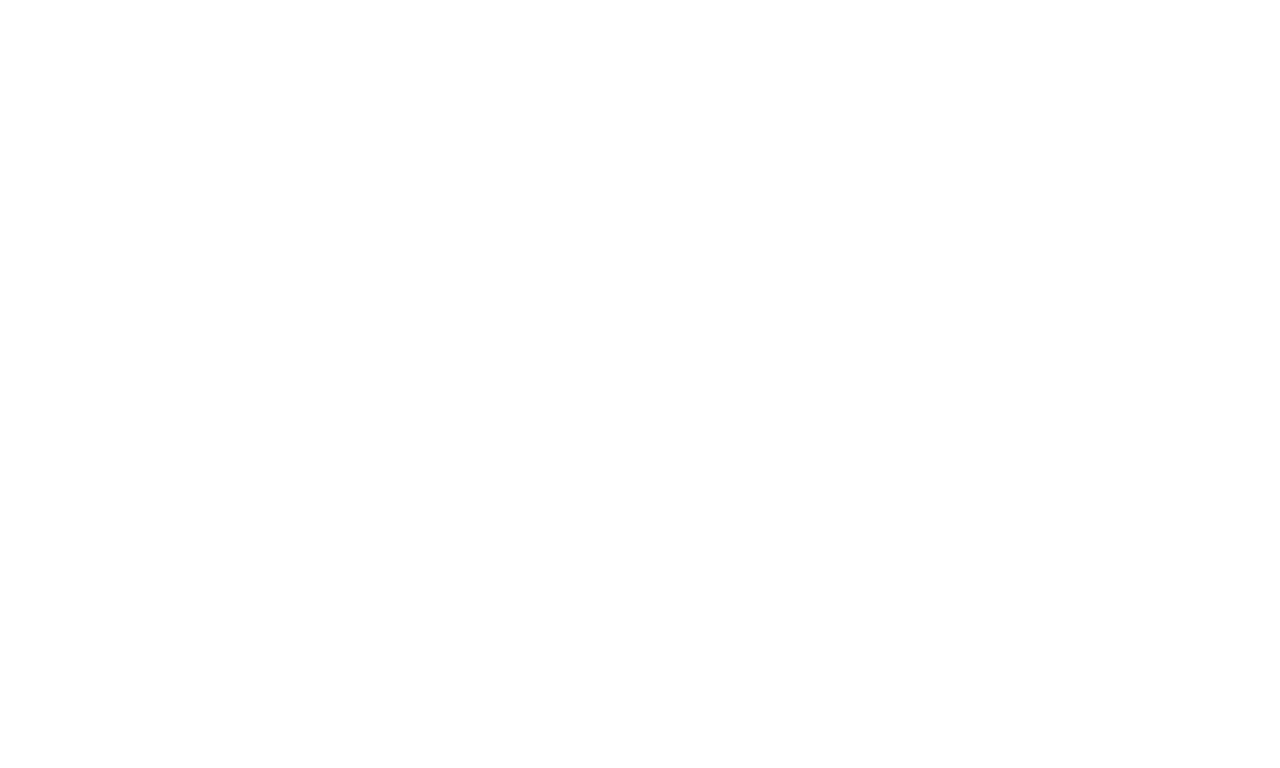
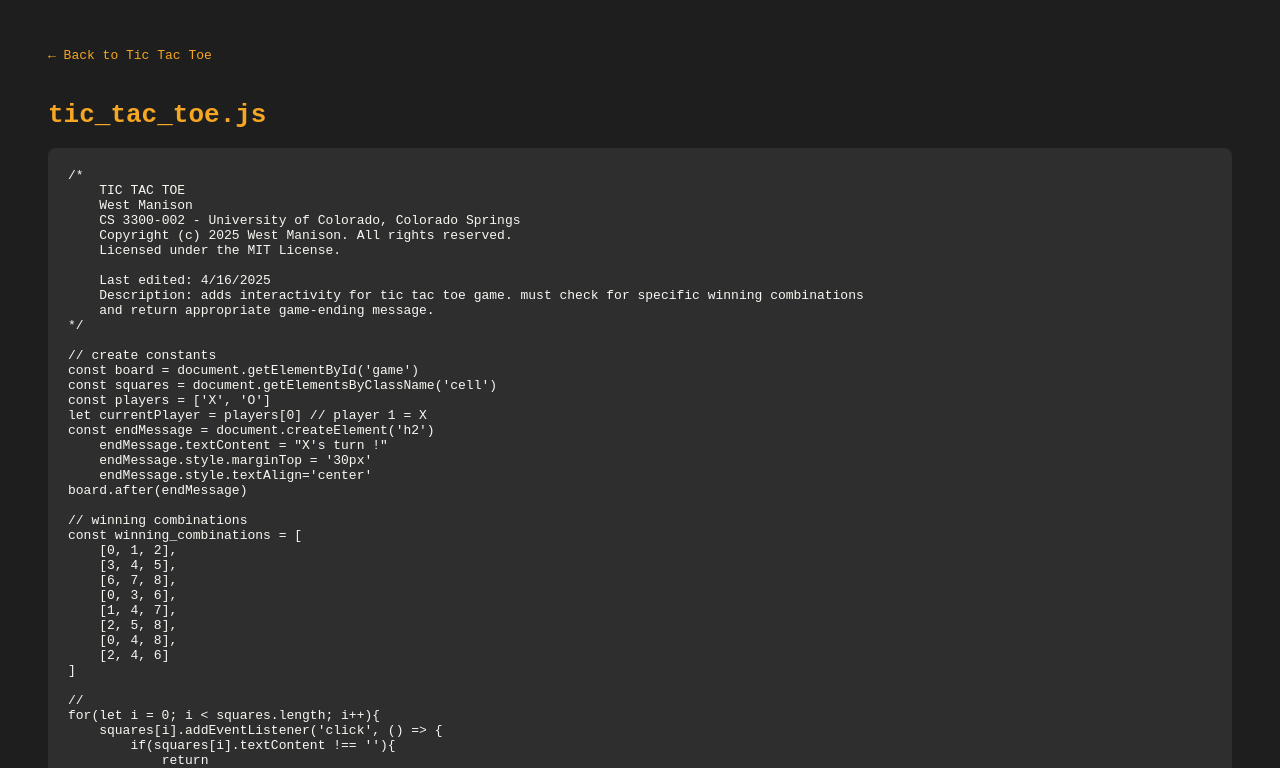
Before and after one commit to WManison/WManison.github.io, a plain HTML site: page West Manison - Project/view_js_code.html in a window 1280 px wide. Shown: the top 768 px of the page. Drawn offline with Linux system fonts and the light colour scheme.

Commit message:
Update view_{css,html,js}_code files.
They all seem to have functionality but I'm considering adding them all to one page with tabs instead.

```diff
--- a/West Manison - Project/tic_tac_toe.html
+++ b/West Manison - Project/tic_tac_toe.html
@@ -3,6 +3,7 @@
 <head>
     <link rel="stylesheet" href="./tic_tac_toe.css">
     <link rel="stylesheet" href="../ProjectWebsite.css">
+    <link rel="stylesheet" href="../HomePage - (INCOMPLETE)/FrontPage.css">
     <meta charset="UTF-8">
     <meta name="viewport" content="width=device-width, initial-scale=1.0">
     <title>Tic Tac Toe - John Doe</title>
@@ -18,15 +19,22 @@
                 <li class="dropdown">
                     <a href="../HomePage - (INCOMPLETE)/FrontPage.html">Home</a>
                 </li>
+                <li class="dropdown">
+                    <a href="#">Source Code</a>
+                    <ul class="dropdown-menu">
+                        <li><a href="./view_js_code.html">JavaScript</a></li>
+                        <li><a href="./view_css_code.html">CSS</a></li>
+                        <li><a href="./view_html_code.html">HTML</a></li>
+                    </ul>
+                </li>
             </ul>
         </nav>
     </header>
 
     <div class="boxHeader">Tic Tac Toe</div>
     <div class="boxContent2">
-
-        <p>This is a classic tic-tac-toe game, the game auto-resets after a win and can be reset manually with the 'reset' button</p>
-        <a href="./tic_tac_toe_view_code.html" target="_blank">Source Code</a>
+        <p>This is a classic tic-tac-toe game, the game auto-resets after a win and can be reset
+             manually with the 'reset' button</p>
     </div>
     <div class="game-container">
         <div class="boxContent-ProjectWebsiteCopy">
--- a/West Manison - Project/view_code.css
+++ b/West Manison - Project/view_code.css
@@ -0,0 +1,29 @@
+/* stylize a backlink */
+a.back-link {
+    color: #f5a623;
+    text-decoration: none;
+    display: inline-block;
+    margin-bottom: 20px;
+}
+
+body {
+    background-color: #1e1e1e;
+    color: #f8f8f2;
+    font-family: monospace;
+    padding: 40px;
+}
+
+h1 {
+    color: #f5a623;
+}
+
+pre {
+    background-color: #2e2e2e;
+    padding: 20px;
+    border-radius: 8px;
+    overflow-x: auto;
+}
+
+code {
+    white-space: pre-wrap;
+}
--- a/West Manison - Project/view_js_code.html
+++ b/West Manison - Project/view_js_code.html
@@ -0,0 +1,27 @@
+<!DOCTYPE html>
+<html lang="en">
+<head>
+    <meta charset="UTF-8">
+    <title>Source Code: tic_tac_toe.js</title>
+    <link rel="stylesheet" href="./view_code.css">
+</head>
+<body>
+
+    <a href="tic_tac_toe.html" class="back-link">← Back to Tic Tac Toe</a>
+    <h1>tic_tac_toe.js</h1>
+    <pre><code id="codeBlock">Loading code...</code></pre>
+
+    <script>
+        fetch('tic_tac_toe.js')
+          .then(response => response.text())
+          .then(data => {
+            document.getElementById('codeBlock').textContent = data;
+          })
+          .catch(error => {
+            document.getElementById('codeBlock').textContent = 'Error loading code.';
+            console.error(error);
+          });
+    </script>
+
+</body>
+</html>
```
Also changed, not shown: West Manison - Project/view_css_code.html (+27 -0 lines), West Manison - Project/view_html_code.html (+27 -0 lines).
